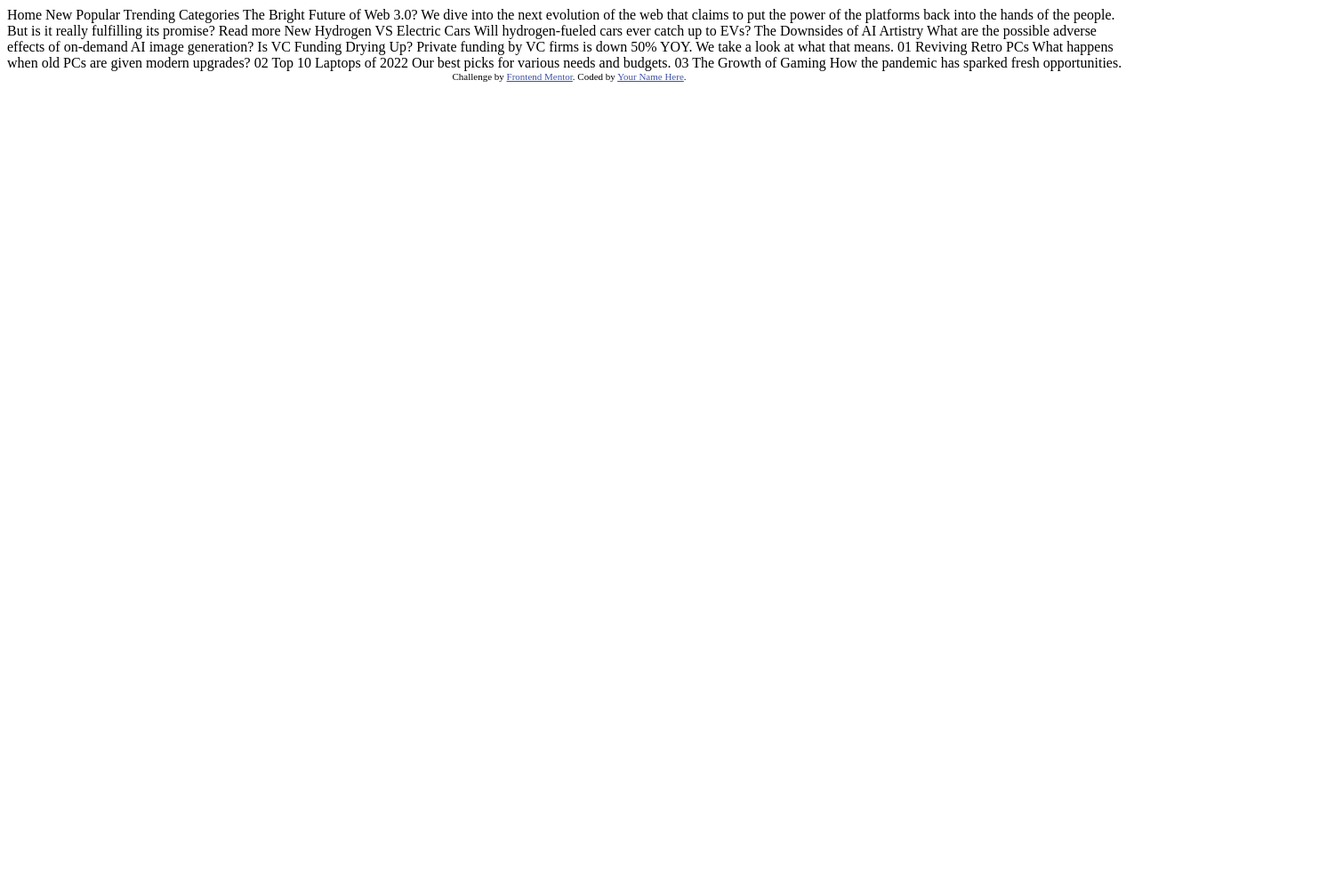
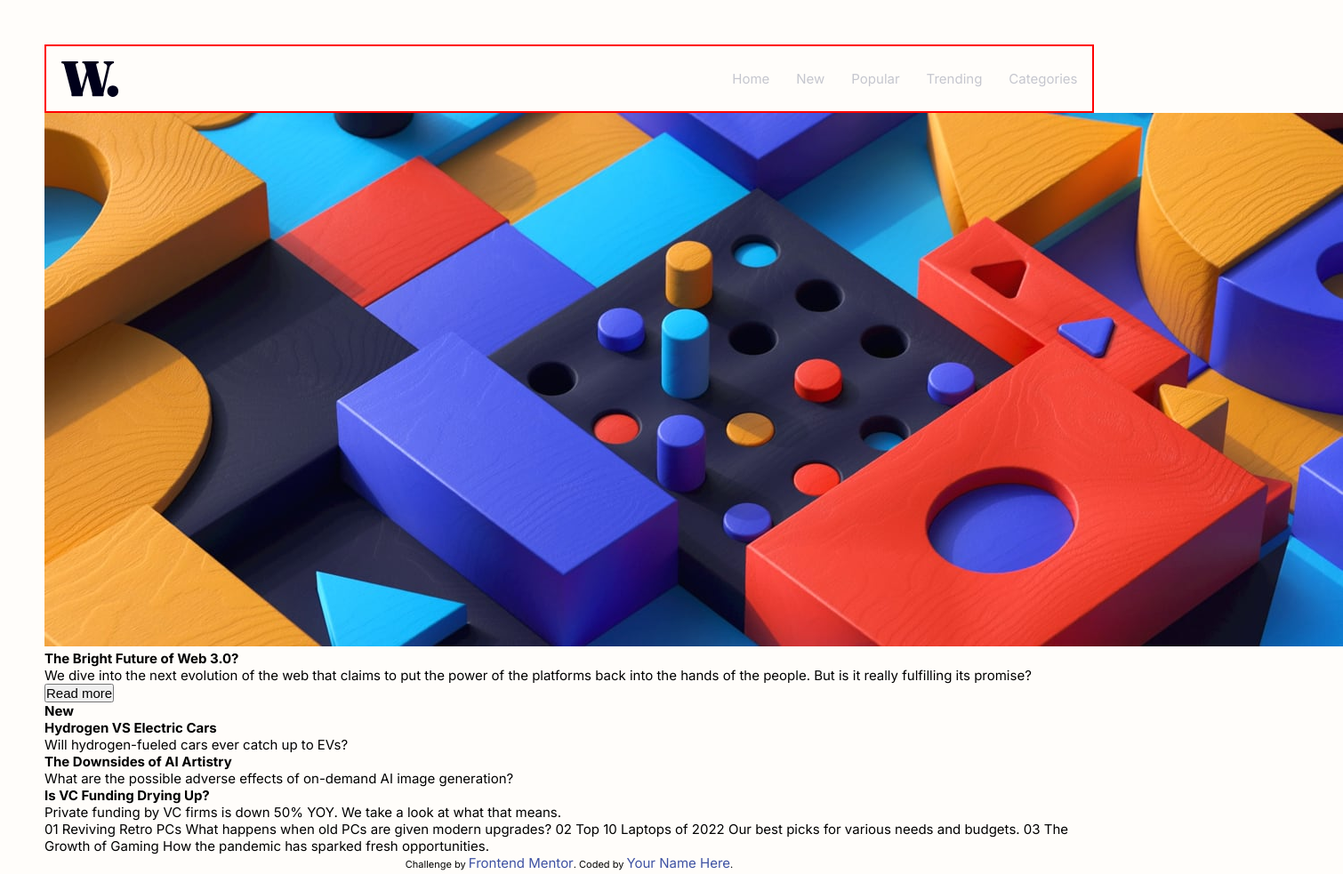
Before and after one commit to Gushigustavo/news-homepage-mainnews-homepage-main, a plain HTML site: page index.html in a window 1280 px wide. Shown: the whole page at 89% size, 1510 px wide, since content can reach past the window. Before the commit the page ends 800 px from the top, so only its background shows below. Drawn offline with Linux system fonts and the light colour scheme.

Commit message:
Atualização

```diff
--- a/index.html
+++ b/index.html
@@ -1,44 +1,58 @@
 <!DOCTYPE html>
-<html lang="en">
+<html lang="pt-br">
 <head>
   <meta charset="UTF-8">
-  <meta name="viewport" content="width=device-width, initial-scale=1.0"> <!-- displays site properly based on user's device -->
-
+  <meta name="viewport" content="width=device-width, initial-scale=1.0">
+  <link rel="stylesheet" href="style.css">
   <link rel="icon" type="image/png" sizes="32x32" href="./images/favicon-32x32.png">
 
   <title>Frontend Mentor | News homepage</title>
 
-  <!-- Feel free to remove these styles or customise in your own stylesheet 👍 -->
+
   <style>
     .attribution { font-size: 11px; text-align: center; }
     .attribution a { color: hsl(228, 45%, 44%); }
   </style>
 </head>
 <body>
+ <header class="header__box1">
+   <img src="assets/images/logo.svg" alt="Logo">
+   <nav>
+     <ul class="menunav">
+       <li><a href="#" target="_blank">Home</a></li>
+       <li><a href="#" target="_blank">New</a></li>
+       <li><a href="#" target="_blank">Popular</a></li>
+       <li><a href="#" target="_blank">Trending</a></li>
+       <li><a href="#" target="_blank">Categories</a></li>
+     </ul>
+   </nav>
+ </header>
+<main>
 
-  Home
-  New
-  Popular
-  Trending
-  Categories
+    <section class="container">
 
-  The Bright Future of Web 3.0?
-
+      <div>
+        <img src="assets/images/image-web-3-desktop.jpg" alt="Banner">
+        <h1>The Bright Future of Web 3.0?</h1>
+        <p>
           We dive into the next evolution of the web that claims to put the power of the platforms back into the hands of the people.
           But is it really fulfilling its promise?
+        </p>
+        <button>Read more</button>
+      </div>
 
-  Read more
+      <div>
+        <h2>New</h2>
+        <h3>Hydrogen VS Electric Cars</h3>
+        <p>Will hydrogen-fueled cars ever catch up to EVs?</p>
+        <h2>The Downsides of AI Artistry</h2>
+        <p>What are the possible adverse effects of on-demand AI image generation?</p>
+        <h3>Is VC Funding Drying Up?</h3>
+        <p>Private funding by VC firms is down 50% YOY. We take a look at what that means.</p>
+      </div>
 
-  New
-
-  Hydrogen VS Electric Cars
-  Will hydrogen-fueled cars ever catch up to EVs?
-
-  The Downsides of AI Artistry
-  What are the possible adverse effects of on-demand AI image generation?
-
-  Is VC Funding Drying Up?
-  Private funding by VC firms is down 50% YOY. We take a look at what that means.
+    </section>
+  <section class="container2">
 
       01
       Reviving Retro PCs
@@ -51,10 +65,14 @@
       03
       The Growth of Gaming
       How the pandemic has sparked fresh opportunities.
+  </section>
+</main>
 
+  <footer>
     <div class="attribution">
       Challenge by <a href="https://www.frontendmentor.io?ref=challenge" target="_blank">Frontend Mentor</a>.
       Coded by <a href="#">Your Name Here</a>.
     </div>
+  </footer>
 </body>
 </html>
--- /dev/null
+++ b/style.css
@@ -0,0 +1,48 @@
+@import url('https://fonts.googleapis.com/css2?family=Inter:wght@400;700;800&display=swap');
+*{
+    padding: 0;
+    margin: 0;
+    box-sizing: border-box;
+    font-size: 15px;
+    list-style: none;
+    text-decoration: none;
+}
+:root{
+    /* Cores primarias */
+    --Softorange:hsl(35, 77%, 62%);
+    --Softred:hsl(5, 85%, 63%);
+
+    /* Cores Neutras */
+    --Off-white:hsl(36, 100%, 99%);
+    --Grayish-blue:hsl(233, 8%, 79%);
+    --Dark-grayish-blue:hsl(236, 13%, 42%);
+    --Very-dark-blue:hsl(240, 100%, 5%);
+
+    /* Fontes */
+
+    --fontpadrao:'Inter', sans-serif;
+
+}
+body{
+   font-family: var(--fontpadrao);
+    background-color: var(--Off-white);
+    padding: 50px;
+}
+
+.header__box1{
+    padding: 1.1em;
+    border: 2px solid red;
+    display: flex;
+    justify-content: space-between;
+    align-items: center;
+
+}
+.menunav{
+    display: flex;
+    gap: 30px;
+
+}
+
+a{
+    color: var(--Grayish-blue);
+}
```
Lines whose indentation alone changed are shown as unchanged.
